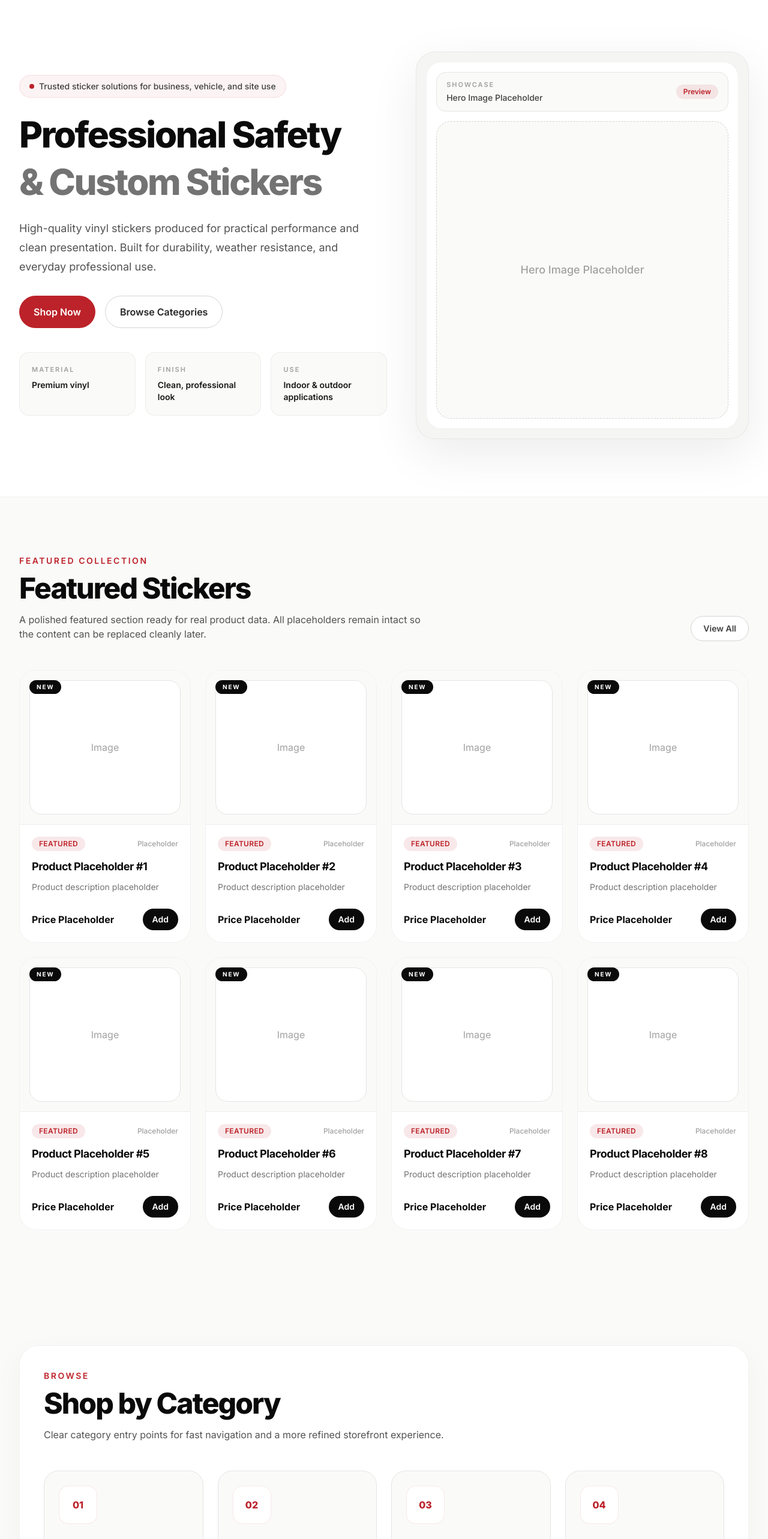
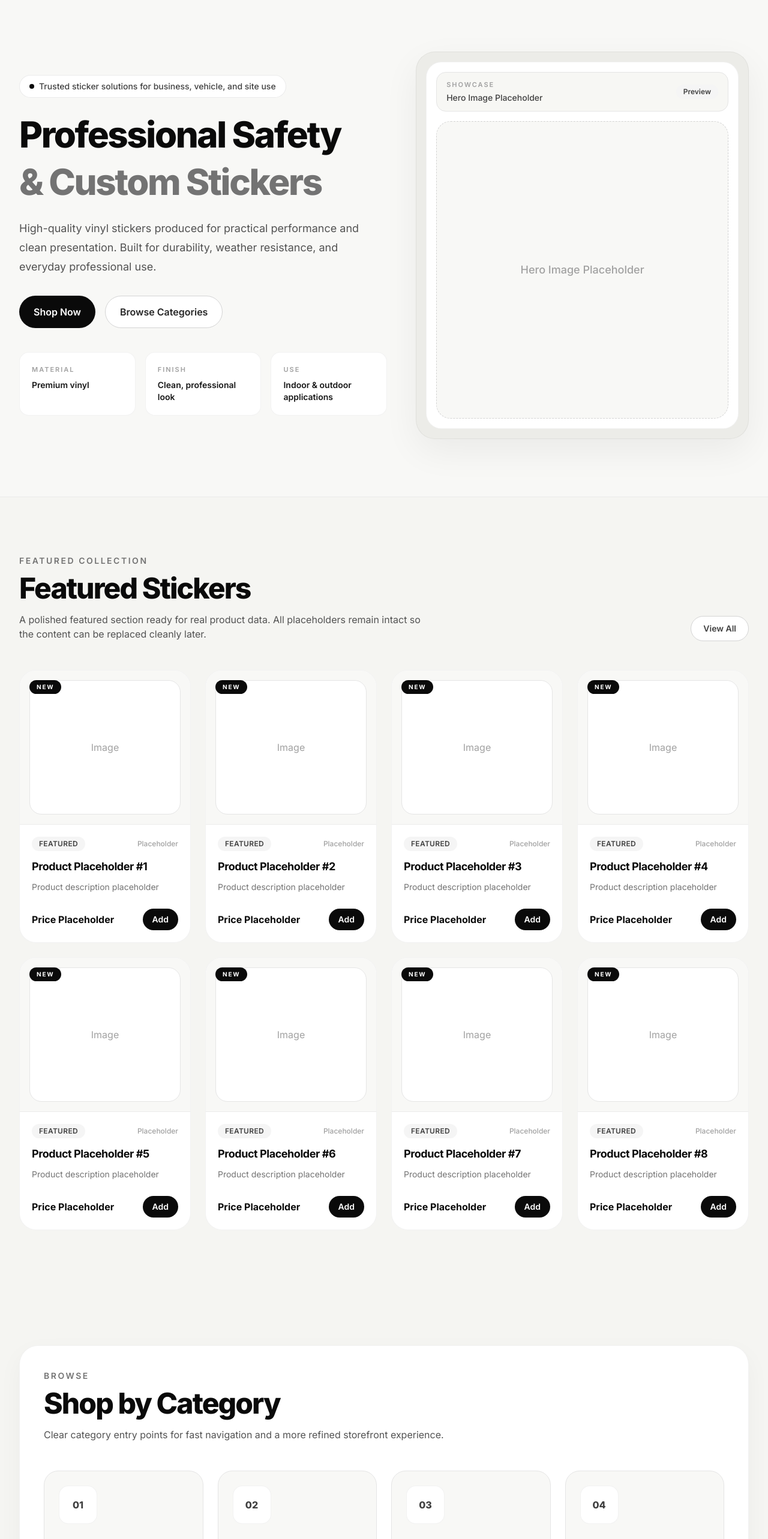
Before and after one commit to cleanwebsitesuk/stickerology, a Next.js app: page / in a window 1280 px wide. Shown: the part 100-2666 px from the top of the page at 60% size. Built offline with nearby package versions, Linux system fonts and the light colour scheme.

Commit message:
Update page.tsx

```diff
--- a/app/page.tsx
+++ b/app/page.tsx
@@ -24,9 +24,9 @@ export default function Home() {
   ];
 
   return (
-    <main className={`${inter.className} min-h-screen bg-stone-50 text-neutral-950`}>
+    <main className={`${inter.className} min-h-screen bg-[#f5f5f2] text-neutral-950`}>
       {/* HEADER */}
-      <header className="sticky top-0 z-50 border-b border-black/5 bg-stone-50/90 backdrop-blur-xl">
+      <header className="sticky top-0 z-50 border-b border-black/5 bg-[#f5f5f2]/90 backdrop-blur-xl">
         <div className="mx-auto flex max-w-7xl items-center justify-between px-6 py-4 lg:px-8">
           <div className="flex items-center gap-4">
             <Image
@@ -40,25 +40,25 @@ export default function Home() {
           </div>
 
           <nav className="hidden items-center gap-8 text-sm font-medium text-neutral-600 md:flex">
-            <a href="#featured" className="transition hover:text-[#BC2229]">
+            <a href="#featured" className="transition hover:text-neutral-950">
               Featured
             </a>
-            <a href="#categories" className="transition hover:text-[#BC2229]">
+            <a href="#categories" className="transition hover:text-neutral-950">
               Categories
             </a>
-            <a href="#gallery" className="transition hover:text-[#BC2229]">
+            <a href="#gallery" className="transition hover:text-neutral-950">
               Gallery
             </a>
-            <a href="#why-us" className="transition hover:text-[#BC2229]">
+            <a href="#why-us" className="transition hover:text-neutral-950">
               Why Us
             </a>
           </nav>
 
           <div className="flex items-center gap-3">
-            <button className="hidden rounded-full border border-neutral-300 bg-white px-4 py-2 text-sm font-medium text-neutral-700 transition hover:border-[#BC2229]/30 hover:text-[#BC2229] md:inline-flex">
+            <button className="hidden rounded-full border border-neutral-300 bg-white px-4 py-2 text-sm font-medium text-neutral-700 transition hover:border-neutral-400 hover:text-neutral-950 md:inline-flex">
               Browse
             </button>
-            <button className="inline-flex rounded-full bg-neutral-950 px-5 py-2.5 text-sm font-semibold text-white transition hover:bg-[#BC2229]">
+            <button className="inline-flex rounded-full bg-neutral-950 px-5 py-2.5 text-sm font-semibold text-white transition hover:bg-neutral-800">
               Shop Now
             </button>
           </div>
@@ -66,11 +66,11 @@ export default function Home() {
       </header>
 
       {/* HERO */}
-      <section className="border-b border-black/5 bg-white">
+      <section className="border-b border-black/5 bg-[#f8f8f6]">
         <div className="mx-auto grid max-w-7xl gap-12 px-6 py-14 md:grid-cols-[1.05fr_0.95fr] md:items-center md:py-20 lg:px-8 lg:py-24">
           <div className="max-w-2xl">
-            <div className="inline-flex items-center gap-2 rounded-full border border-[#BC2229]/10 bg-[#BC2229]/5 px-4 py-2 text-sm font-medium text-neutral-700">
-              <span className="h-2 w-2 rounded-full bg-[#BC2229]" />
+            <div className="inline-flex items-center gap-2 rounded-full border border-black/8 bg-white px-4 py-2 text-sm font-medium text-neutral-700">
+              <span className="h-2 w-2 rounded-full bg-neutral-950" />
               Trusted sticker solutions for business, vehicle, and site use
             </div>
 
@@ -86,22 +86,22 @@ export default function Home() {
             </p>
 
             <div className="mt-8 flex flex-col gap-4 sm:flex-row">
-              <button className="inline-flex items-center justify-center rounded-full bg-[#BC2229] px-6 py-3.5 font-semibold text-white transition hover:bg-[#a11c23]">
+              <button className="inline-flex items-center justify-center rounded-full bg-neutral-950 px-6 py-3.5 font-semibold text-white transition hover:bg-neutral-800">
                 Shop Now
               </button>
-              <button className="inline-flex items-center justify-center rounded-full border border-neutral-300 bg-white px-6 py-3.5 font-semibold text-neutral-800 transition hover:border-neutral-950 hover:bg-neutral-50">
+              <button className="inline-flex items-center justify-center rounded-full border border-neutral-300 bg-white px-6 py-3.5 font-semibold text-neutral-800 transition hover:border-neutral-400 hover:bg-neutral-50">
                 Browse Categories
               </button>
             </div>
 
             <div className="mt-10 grid gap-4 sm:grid-cols-3">
-              <div className="rounded-2xl border border-black/5 bg-stone-50 p-5">
+              <div className="rounded-2xl border border-black/5 bg-white p-5">
                 <p className="text-[11px] font-semibold uppercase tracking-[0.18em] text-neutral-400">
                   Material
                 </p>
                 <p className="mt-2 text-sm font-semibold text-neutral-900">Premium vinyl</p>
               </div>
-              <div className="rounded-2xl border border-black/5 bg-stone-50 p-5">
+              <div className="rounded-2xl border border-black/5 bg-white p-5">
                 <p className="text-[11px] font-semibold uppercase tracking-[0.18em] text-neutral-400">
                   Finish
                 </p>
@@ -109,7 +109,7 @@ export default function Home() {
                   Clean, professional look
                 </p>
               </div>
-              <div className="rounded-2xl border border-black/5 bg-stone-50 p-5">
+              <div className="rounded-2xl border border-black/5 bg-white p-5">
                 <p className="text-[11px] font-semibold uppercase tracking-[0.18em] text-neutral-400">
                   Use
                 </p>
@@ -121,9 +121,9 @@ export default function Home() {
           </div>
 
           <div className="relative">
-            <div className="rounded-[2rem] border border-black/5 bg-stone-100 p-3 shadow-[0_24px_80px_rgba(0,0,0,0.08)] md:p-4">
+            <div className="rounded-[2rem] border border-black/5 bg-[#ecece8] p-3 shadow-[0_20px_60px_rgba(0,0,0,0.06)] md:p-4">
               <div className="rounded-[1.6rem] border border-black/5 bg-white p-4">
-                <div className="mb-4 flex items-center justify-between rounded-2xl border border-neutral-200 bg-stone-50 px-4 py-3">
+                <div className="mb-4 flex items-center justify-between rounded-2xl border border-neutral-200 bg-[#f7f7f4] px-4 py-3">
                   <div>
                     <p className="text-[11px] font-semibold uppercase tracking-[0.18em] text-neutral-400">
                       Showcase
@@ -132,12 +132,12 @@ export default function Home() {
                       Hero Image Placeholder
                     </p>
                   </div>
-                  <span className="rounded-full bg-[#BC2229]/10 px-3 py-1 text-xs font-semibold text-[#BC2229]">
+                  <span className="rounded-full bg-neutral-100 px-3 py-1 text-xs font-semibold text-neutral-700">
                     Preview
                   </span>
                 </div>
 
-                <div className="flex h-80 items-center justify-center rounded-[1.5rem] border border-dashed border-neutral-300 bg-stone-50 md:h-[31rem]">
+                <div className="flex h-80 items-center justify-center rounded-[1.5rem] border border-dashed border-neutral-300 bg-[#f8f8f6] md:h-[31rem]">
                   <span className="text-lg font-medium text-neutral-400">
                     Hero Image Placeholder
                   </span>
@@ -155,7 +155,7 @@ export default function Home() {
       >
         <div className="flex flex-col gap-4 md:flex-row md:items-end md:justify-between">
           <div className="max-w-2xl">
-            <p className="text-sm font-semibold uppercase tracking-[0.18em] text-[#BC2229]">
+            <p className="text-sm font-semibold uppercase tracking-[0.18em] text-neutral-500">
               Featured Collection
             </p>
             <h2 className="mt-3 text-3xl font-extrabold tracking-[-0.04em] md:text-5xl">
@@ -168,7 +168,7 @@ export default function Home() {
             </p>
           </div>
 
-          <button className="inline-flex w-fit items-center rounded-full border border-neutral-300 bg-white px-5 py-2.5 text-sm font-semibold text-neutral-700 transition hover:border-[#BC2229]/40 hover:text-[#BC2229]">
+          <button className="inline-flex w-fit items-center rounded-full border border-neutral-300 bg-white px-5 py-2.5 text-sm font-semibold text-neutral-700 transition hover:border-neutral-400 hover:text-neutral-950">
             View All
           </button>
         </div>
@@ -177,9 +177,9 @@ export default function Home() {
           {Array.from({ length: 8 }).map((_, i) => (
             <article
               key={i}
-              className="group overflow-hidden rounded-[1.75rem] border border-black/5 bg-white transition duration-300 hover:-translate-y-1 hover:shadow-[0_18px_50px_rgba(0,0,0,0.08)]"
+              className="group overflow-hidden rounded-[1.75rem] border border-black/5 bg-white transition duration-300 hover:-translate-y-1 hover:shadow-[0_18px_50px_rgba(0,0,0,0.06)]"
             >
-              <div className="relative border-b border-black/5 bg-stone-50 p-4">
+              <div className="relative border-b border-black/5 bg-[#f8f8f6] p-4">
                 <div className="absolute left-4 top-4 rounded-full bg-neutral-950 px-3 py-1 text-[10px] font-bold uppercase tracking-[0.18em] text-white">
                   New
                 </div>
@@ -190,7 +190,7 @@ export default function Home() {
 
               <div className="p-5">
                 <div className="mb-3 flex items-center justify-between gap-3">
-                  <span className="rounded-full bg-[#BC2229]/10 px-3 py-1 text-xs font-semibold uppercase tracking-wide text-[#BC2229]">
+                  <span className="rounded-full bg-neutral-100 px-3 py-1 text-xs font-semibold uppercase tracking-wide text-neutral-700">
                     Featured
                   </span>
                   <span className="text-xs font-medium text-neutral-400">
@@ -210,7 +210,7 @@ export default function Home() {
                   <span className="text-base font-bold text-neutral-950">
                     Price Placeholder
                   </span>
-                  <button className="rounded-full bg-neutral-950 px-4 py-2 text-sm font-semibold text-white transition hover:bg-[#BC2229]">
+                  <button className="rounded-full bg-neutral-950 px-4 py-2 text-sm font-semibold text-white transition hover:bg-neutral-800">
                     Add
                   </button>
                 </div>
@@ -223,9 +223,9 @@ export default function Home() {
       {/* CATEGORIES */}
       <section id="categories" className="py-20 md:py-24">
         <div className="mx-auto max-w-7xl px-6 lg:px-8">
-          <div className="rounded-[2rem] border border-black/5 bg-white p-8 shadow-[0_16px_50px_rgba(0,0,0,0.04)] md:p-10">
+          <div className="rounded-[2rem] border border-black/5 bg-white p-8 shadow-[0_14px_40px_rgba(0,0,0,0.04)] md:p-10">
             <div className="max-w-2xl">
-              <p className="text-sm font-semibold uppercase tracking-[0.18em] text-[#BC2229]">
+              <p className="text-sm font-semibold uppercase tracking-[0.18em] text-neutral-500">
                 Browse
               </p>
               <h2 className="mt-3 text-3xl font-extrabold tracking-[-0.04em] md:text-5xl">
@@ -241,9 +241,9 @@ export default function Home() {
               {categories.map((cat, index) => (
                 <div
                   key={cat}
-                  className="group rounded-[1.5rem] border border-neutral-200 bg-stone-50 p-6 transition duration-300 hover:-translate-y-1 hover:border-[#BC2229]/20 hover:bg-white hover:shadow-[0_18px_40px_rgba(0,0,0,0.06)]"
+                  className="group rounded-[1.5rem] border border-neutral-200 bg-[#f8f8f6] p-6 transition duration-300 hover:-translate-y-1 hover:bg-white hover:shadow-[0_16px_36px_rgba(0,0,0,0.05)]"
                 >
-                  <div className="flex h-16 w-16 items-center justify-center rounded-2xl bg-white text-base font-extrabold text-[#BC2229] ring-1 ring-inset ring-[#BC2229]/10">
+                  <div className="flex h-16 w-16 items-center justify-center rounded-2xl border border-black/5 bg-white text-base font-extrabold text-neutral-700">
                     0{index + 1}
                   </div>
 
@@ -254,7 +254,7 @@ export default function Home() {
                         Category placeholder
                       </p>
                     </div>
-                    <span className="mt-1 text-neutral-300 transition group-hover:translate-x-1 group-hover:text-[#BC2229]">
+                    <span className="mt-1 text-neutral-300 transition group-hover:translate-x-1 group-hover:text-neutral-500">
                       →
                     </span>
                   </div>
@@ -271,7 +271,7 @@ export default function Home() {
         className="mx-auto max-w-7xl px-6 py-20 md:py-24 lg:px-8"
       >
         <div className="mb-10 max-w-2xl">
-          <p className="text-sm font-semibold uppercase tracking-[0.18em] text-[#BC2229]">
+          <p className="text-sm font-semibold uppercase tracking-[0.18em] text-neutral-500">
             Visual Showcase
           </p>
           <h2 className="mt-3 text-3xl font-extrabold tracking-[-0.04em] md:text-5xl">
@@ -284,27 +284,27 @@ export default function Home() {
         </div>
 
         <div className="grid gap-4 md:grid-cols-12 md:grid-rows-2">
-          <div className="flex h-56 items-center justify-center overflow-hidden rounded-[1.75rem] border border-neutral-200 bg-white transition hover:-translate-y-1 hover:shadow-[0_16px_40px_rgba(0,0,0,0.06)] md:col-span-5 md:h-[420px] md:row-span-2">
+          <div className="flex h-56 items-center justify-center overflow-hidden rounded-[1.75rem] border border-neutral-200 bg-white transition hover:-translate-y-1 hover:shadow-[0_16px_40px_rgba(0,0,0,0.05)] md:col-span-5 md:h-[420px] md:row-span-2">
             <span className="text-neutral-500">Preview</span>
           </div>
 
-          <div className="flex h-44 items-center justify-center overflow-hidden rounded-[1.5rem] border border-neutral-200 bg-stone-100 transition hover:-translate-y-1 hover:shadow-[0_16px_40px_rgba(0,0,0,0.06)] md:col-span-4 md:h-[202px]">
+          <div className="flex h-44 items-center justify-center overflow-hidden rounded-[1.5rem] border border-neutral-200 bg-[#efefeb] transition hover:-translate-y-1 hover:shadow-[0_16px_40px_rgba(0,0,0,0.05)] md:col-span-4 md:h-[202px]">
             <span className="text-neutral-500">Preview</span>
           </div>
 
-          <div className="flex h-44 items-center justify-center overflow-hidden rounded-[1.5rem] border border-neutral-200 bg-stone-100 transition hover:-translate-y-1 hover:shadow-[0_16px_40px_rgba(0,0,0,0.06)] md:col-span-3 md:h-[202px]">
+          <div className="flex h-44 items-center justify-center overflow-hidden rounded-[1.5rem] border border-neutral-200 bg-[#efefeb] transition hover:-translate-y-1 hover:shadow-[0_16px_40px_rgba(0,0,0,0.05)] md:col-span-3 md:h-[202px]">
             <span className="text-neutral-500">Preview</span>
           </div>
 
-          <div className="flex h-44 items-center justify-center overflow-hidden rounded-[1.5rem] border border-neutral-200 bg-stone-100 transition hover:-translate-y-1 hover:shadow-[0_16px_40px_rgba(0,0,0,0.06)] md:col-span-3 md:h-[202px]">
+          <div className="flex h-44 items-center justify-center overflow-hidden rounded-[1.5rem] border border-neutral-200 bg-[#efefeb] transition hover:-translate-y-1 hover:shadow-[0_16px_40px_rgba(0,0,0,0.05)] md:col-span-3 md:h-[202px]">
             <span className="text-neutral-500">Preview</span>
           </div>
 
-          <div className="flex h-44 items-center justify-center overflow-hidden rounded-[1.5rem] border border-neutral-200 bg-stone-100 transition hover:-translate-y-1 hover:shadow-[0_16px_40px_rgba(0,0,0,0.06)] md:col-span-4 md:h-[202px]">
+          <div className="flex h-44 items-center justify-center overflow-hidden rounded-[1.5rem] border border-neutral-200 bg-[#efefeb] transition hover:-translate-y-1 hover:shadow-[0_16px_40px_rgba(0,0,0,0.05)] md:col-span-4 md:h-[202px]">
             <span className="text-neutral-500">Preview</span>
           </div>
 
-          <div className="flex h-44 items-center justify-center overflow-hidden rounded-[1.5rem] border border-neutral-200 bg-stone-100 transition hover:-translate-y-1 hover:shadow-[0_16px_40px_rgba(0,0,0,0.06)] md:col-span-5 md:h-[202px]">
+          <div className="flex h-44 items-center justify-center overflow-hidden rounded-[1.5rem] border border-neutral-200 bg-[#efefeb] transition hover:-translate-y-1 hover:shadow-[0_16px_40px_rgba(0,0,0,0.05)] md:col-span-5 md:h-[202px]">
             <span className="text-neutral-500">Preview</span>
           </div>
         </div>
@@ -313,12 +313,12 @@ export default function Home() {
       {/* WHY US */}
       <section
         id="why-us"
-        className="border-y border-black/5 bg-neutral-950 py-20 text-white md:py-24"
+        className="border-y border-black/5 bg-[#1f1f1d] py-20 text-white md:py-24"
       >
         <div className="mx-auto max-w-7xl px-6 lg:px-8">
           <div className="grid gap-12 lg:grid-cols-[0.8fr_1.2fr] lg:items-start">
             <div className="max-w-xl">
-              <p className="text-sm font-semibold uppercase tracking-[0.18em] text-[#f1b1b4]">
+              <p className="text-sm font-semibold uppercase tracking-[0.18em] text-neutral-400">
                 Why Choose Us
               </p>
               <h2 className="mt-3 text-3xl font-extrabold tracking-[-0.04em] md:text-5xl">
@@ -332,7 +332,7 @@ export default function Home() {
 
             <div className="grid gap-6 md:grid-cols-3">
               <div className="rounded-[1.75rem] border border-white/10 bg-white/5 p-8">
-                <div className="mb-5 h-1.5 w-14 rounded-full bg-[#BC2229]" />
+                <div className="mb-5 h-1.5 w-14 rounded-full bg-neutral-500" />
                 <h3 className="text-xl font-bold">Durable Materials</h3>
                 <p className="mt-3 leading-7 text-neutral-400">
                   Waterproof, weather-resistant vinyl designed to maintain
@@ -341,7 +341,7 @@ export default function Home() {
               </div>
 
               <div className="rounded-[1.75rem] border border-white/10 bg-white/5 p-8">
-                <div className="mb-5 h-1.5 w-14 rounded-full bg-[#BC2229]" />
+                <div className="mb-5 h-1.5 w-14 rounded-full bg-neutral-500" />
                 <h3 className="text-xl font-bold">Fast Dispatch</h3>
                 <p className="mt-3 leading-7 text-neutral-400">
                   Streamlined fulfilment focused on quick turnaround and reliable
@@ -350,7 +350,7 @@ export default function Home() {
               </div>
 
               <div className="rounded-[1.75rem] border border-white/10 bg-white/5 p-8">
-                <div className="mb-5 h-1.5 w-14 rounded-full bg-[#BC2229]" />
+                <div className="mb-5 h-1.5 w-14 rounded-full bg-neutral-500" />
                 <h3 className="text-xl font-bold">Custom Orders</h3>
                 <p className="mt-3 leading-7 text-neutral-400">
                   Flexible support for tailored sticker requirements across
@@ -364,9 +364,9 @@ export default function Home() {
 
       {/* CTA */}
       <section className="mx-auto max-w-6xl px-6 py-20 md:py-24 lg:px-8">
-        <div className="overflow-hidden rounded-[2rem] border border-black/5 bg-white p-10 shadow-[0_20px_60px_rgba(0,0,0,0.05)] md:p-14">
+        <div className="overflow-hidden rounded-[2rem] border border-black/5 bg-white p-10 shadow-[0_20px_60px_rgba(0,0,0,0.04)] md:p-14">
           <div className="mx-auto max-w-3xl text-center">
-            <p className="text-sm font-semibold uppercase tracking-[0.18em] text-[#BC2229]">
+            <p className="text-sm font-semibold uppercase tracking-[0.18em] text-neutral-500">
               Custom Enquiries
             </p>
             <h2 className="mt-3 text-3xl font-extrabold tracking-[-0.04em] md:text-5xl">
@@ -377,10 +377,10 @@ export default function Home() {
               design requirements.
             </p>
             <div className="mt-8 flex flex-col items-center justify-center gap-4 sm:flex-row">
-              <button className="inline-flex rounded-full bg-[#BC2229] px-6 py-3.5 font-semibold text-white transition hover:bg-[#a11c23]">
+              <button className="inline-flex rounded-full bg-neutral-950 px-6 py-3.5 font-semibold text-white transition hover:bg-neutral-800">
                 Request a Quote
               </button>
-              <button className="inline-flex rounded-full border border-neutral-300 px-6 py-3.5 font-semibold text-neutral-700 transition hover:border-neutral-950 hover:text-neutral-950">
+              <button className="inline-flex rounded-full border border-neutral-300 px-6 py-3.5 font-semibold text-neutral-700 transition hover:border-neutral-400 hover:text-neutral-950">
                 Contact Us
               </button>
             </div>
@@ -389,7 +389,7 @@ export default function Home() {
       </section>
 
       {/* FOOTER */}
-      <footer className="border-t border-black/5 bg-white">
+      <footer className="border-t border-black/5 bg-[#f8f8f6]">
         <div className="mx-auto grid max-w-7xl gap-10 px-6 py-14 md:grid-cols-[1.3fr_1fr_1fr_1fr] lg:px-8">
           <div className="max-w-sm">
             <div className="flex items-center gap-4">
@@ -420,7 +420,7 @@ export default function Home() {
               <ul className="mt-4 space-y-3 text-neutral-600">
                 {section.links.map((link) => (
                   <li key={link}>
-                    <a href="#" className="transition hover:text-[#BC2229]">
+                    <a href="#" className="transition hover:text-neutral-950">
                       {link}
                     </a>
                   </li>
```
